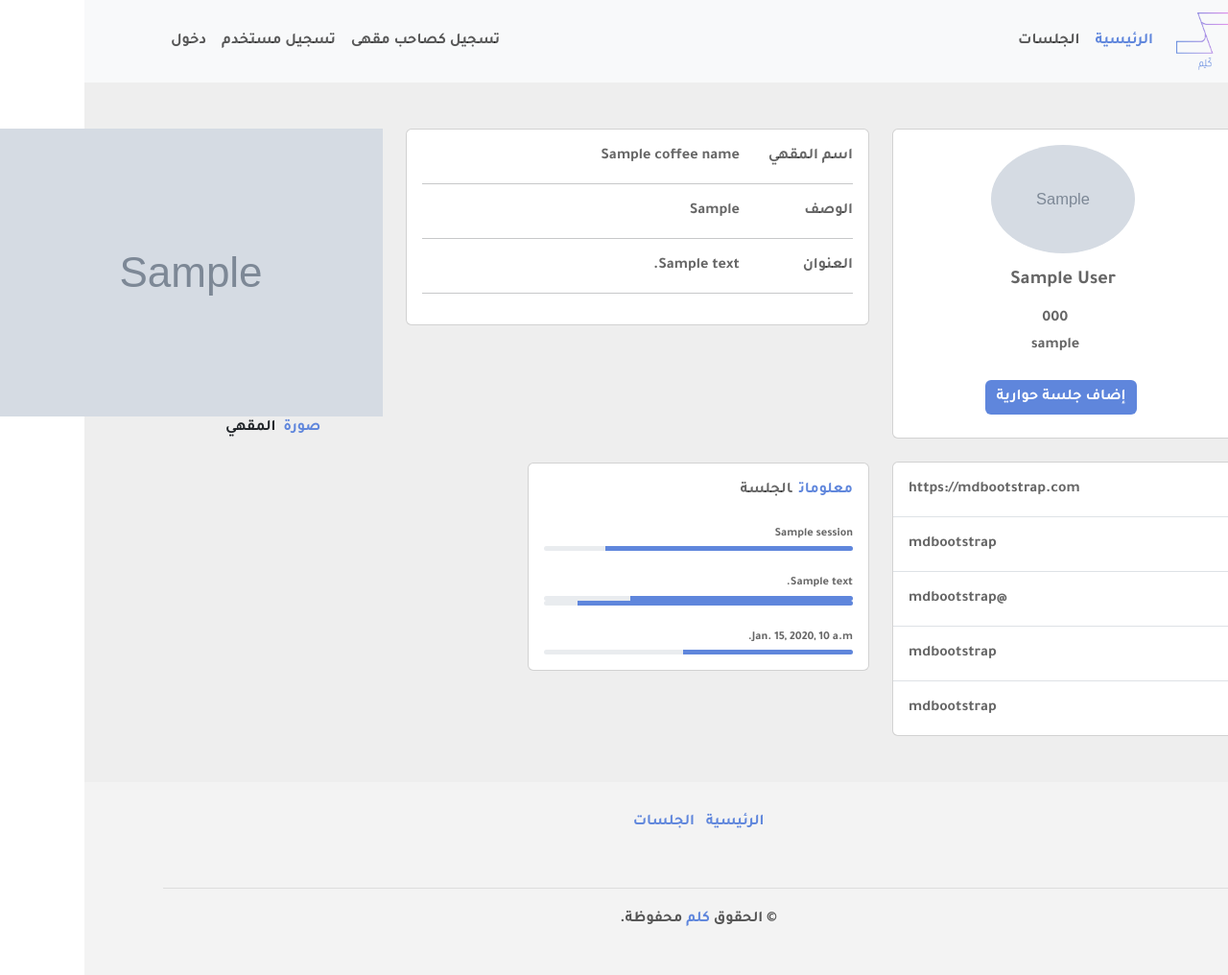
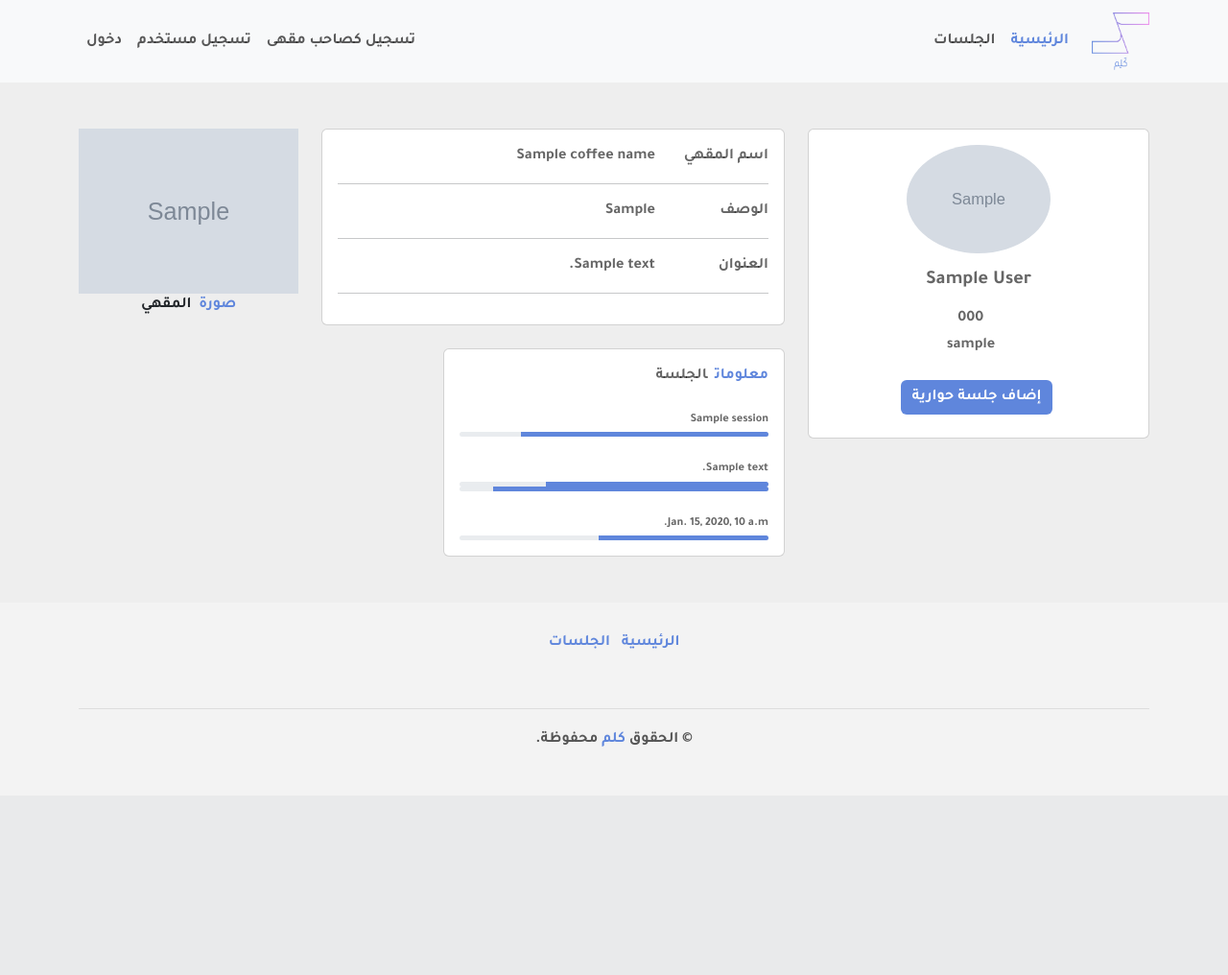
Before and after one commit to AlzahraaMekky/kalam, a Django app: template templates/user/CoffeeOwner.html in a window 1280 px wide; the page is wider, and only the part inside the window is pictured. Shown: that part at 96% size. After the commit the page ends 778 px from the top of that part, so only its background shows below. Run offline with Django 4.2, Linux system fonts and the light colour scheme; the template is opened without the code that fills it: most values are stand-ins (such as "Sample title", 1, 10 or a date in 2020); grey boxes marked "Sample" are stand-in pictures; parts of the project's set-up code (start-up, migrations or seed data) failed here and were passed over; some libraries are stand-ins or nearby versions; some web fonts are replaced.

Commit message:
Update CoffeeOwner.html

```diff
--- a/templates/user/CoffeeOwner.html
+++ b/templates/user/CoffeeOwner.html
@@ -22,32 +22,7 @@
               </div>
             </div>
           </div>
-          <div class="card mb-4 mb-lg-0">
-            <div class="card-body p-0">
-              <ul class="list-group list-group-flush rounded-3">
-                <li class="list-group-item d-flex justify-content-between align-items-center p-3">
-                  <i class="fas fa-globe fa-lg text-warning"></i>
-                  <p class="mb-0">https://mdbootstrap.com</p>
-                </li>
-                <li class="list-group-item d-flex justify-content-between align-items-center p-3">
-                  <i class="fab fa-github fa-lg" style="color: #333333;"></i>
-                  <p class="mb-0">mdbootstrap</p>
-                </li>
-                <li class="list-group-item d-flex justify-content-between align-items-center p-3">
-                  <i class="fab fa-twitter fa-lg" style="color: #55acee;"></i>
-                  <p class="mb-0">@mdbootstrap</p>
-                </li>
-                <li class="list-group-item d-flex justify-content-between align-items-center p-3">
-                  <i class="fab fa-instagram fa-lg" style="color: #ac2bac;"></i>
-                  <p class="mb-0">mdbootstrap</p>
-                </li>
-                <li class="list-group-item d-flex justify-content-between align-items-center p-3">
-                  <i class="fab fa-facebook-f fa-lg" style="color: #3b5998;"></i>
-                  <p class="mb-0">mdbootstrap</p>
-                </li>
-              </ul>
-            </div>
-          </div>
+
         </div>
         <div class="col-lg-8">
             <div class="row">
@@ -86,7 +61,7 @@
                 </div>
                 <div class="col-lg-4">
                     <div class="coffeeimage text-center">
-                        <img src="{{coffeeimg}}" alt="coffeeimg">
+                        <img src="{{coffeeimg}}" alt="coffeeimg" class="img-fluid ">
                         <p class="mb-4"><span class="color font-italic me-2">صورة</span>المقهي
                         </p>
                     </div>
```
